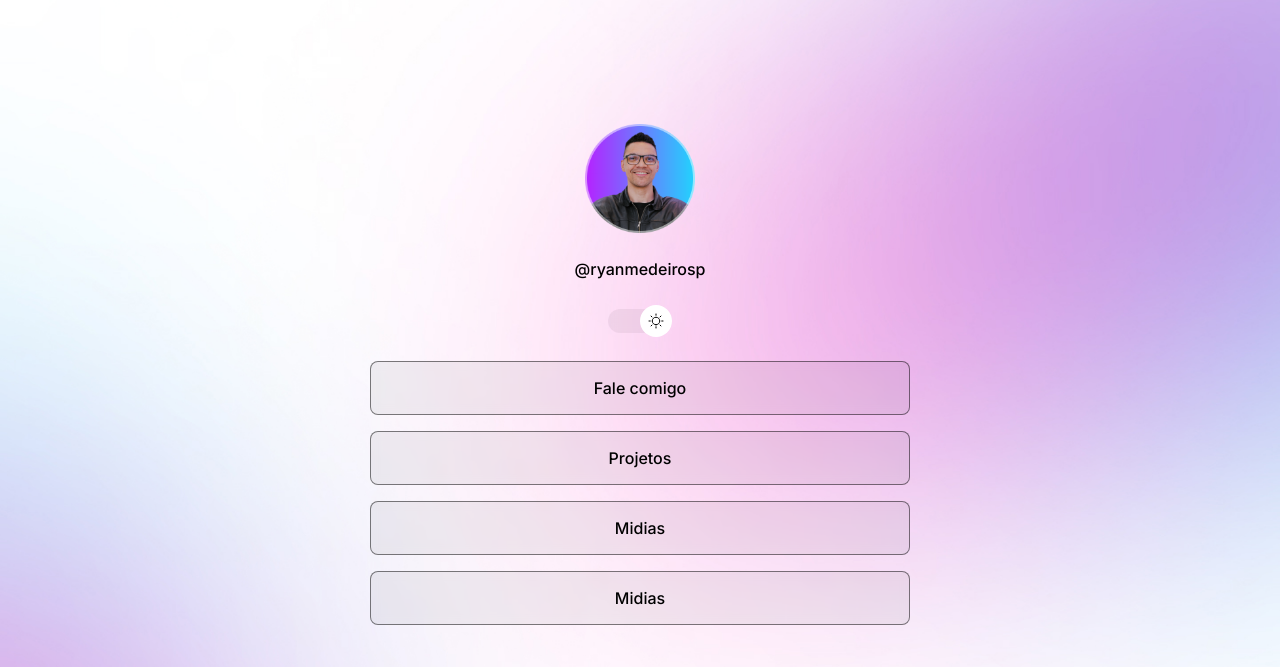
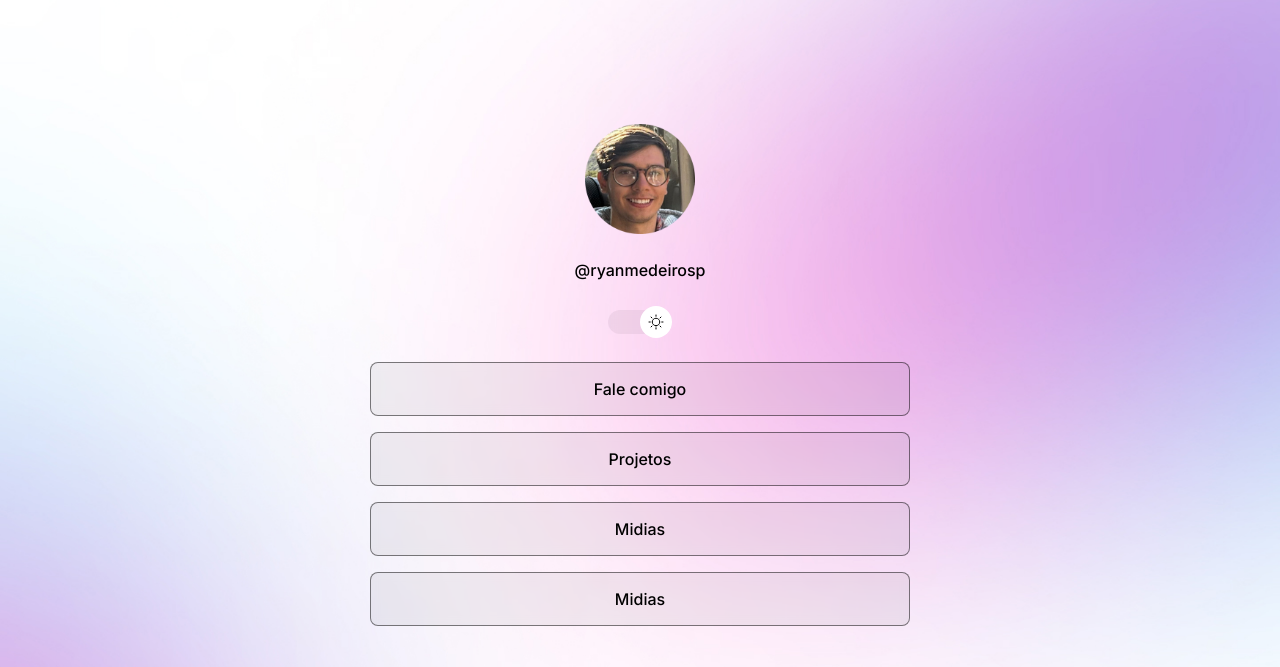
Before and after one commit to Ryanmedeirosp/PersonalSite, a plain HTML site: page index.html in a window 1280 px wide. Both pictures are taken after a click on the element 640 px from the left and 321 px from the top of the page. Shown: the top 667 px of the page. Drawn offline with nearby package versions, Linux system fonts and the light colour scheme.

Commit message:
some alts

```diff
--- a/estilo.css
+++ b/estilo.css
@@ -33,6 +33,7 @@ body {
   color: var(--text-color);
   transition: all 2s;
   height: 100vh;
+  overflow: hidden;
 }
 
 .container {
--- a/index.html
+++ b/index.html
@@ -10,7 +10,7 @@
 <body >
   <div class="container">
     <div class="profile">
-      <img id="avatar" src="./assests/avatar.png" alt="Rapaz Sorrindo">
+      <img id="avatar" src="./assests/1.png" alt="Rapaz Sorrindo">
       <p>@ryanmedeirosp</p>
     </div>
     <div class="switch">
--- a/script.js
+++ b/script.js
@@ -5,10 +5,10 @@ function toggleMode(){
 
   if (html.classList.contains("light")) {
     html.classList.remove("light")
-    document.querySelector("#avatar").src = "./assests/avatar-light.png"
+    document.querySelector("#avatar").src = "./assests/1.png"
   }else{
     html.classList.add("light")
-     document.querySelector("#avatar").src = "./assests/avatar.png"
+     document.querySelector("#avatar").src = "./assests/2.png"
   }
 }
 
```
Also changed, not shown: assests/1.png (added), assests/2.png (added), assests/avatar-light.png (deleted), assests/avatar.png (deleted).
